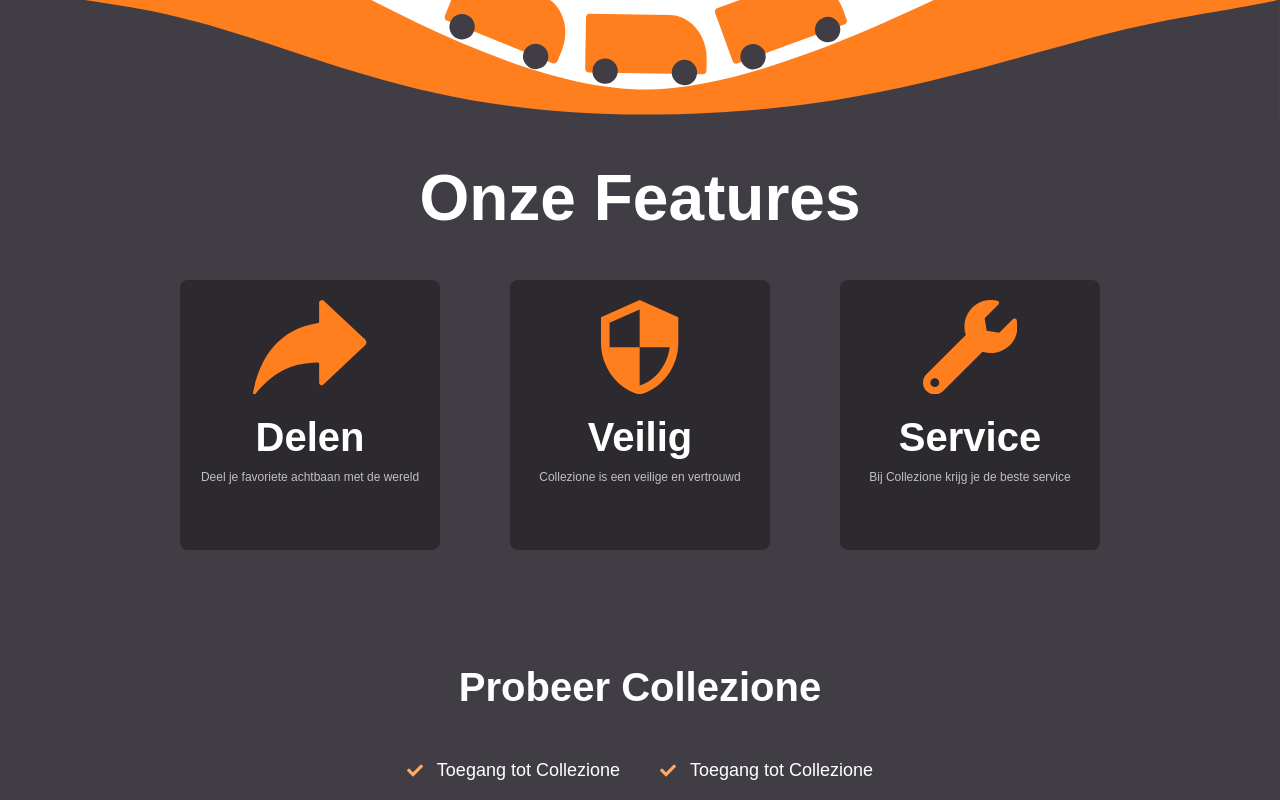
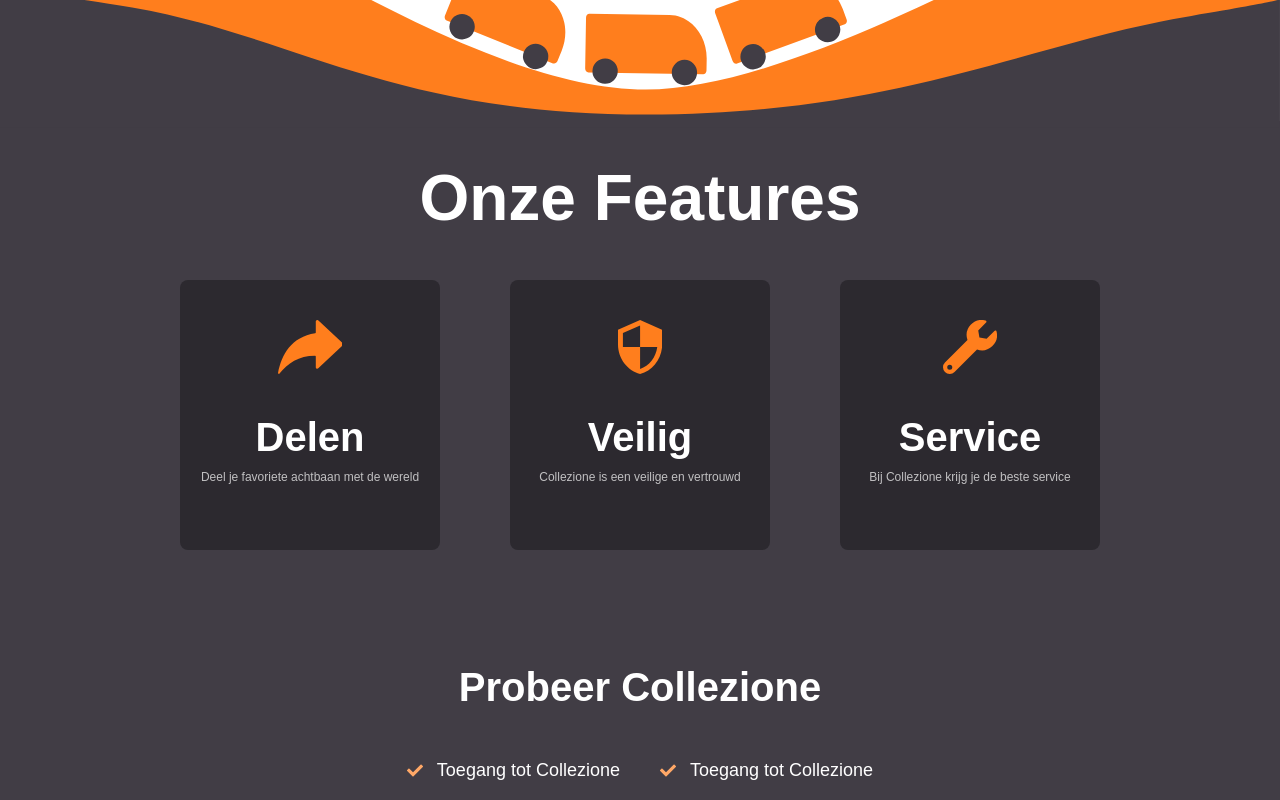
Before and after one commit to ScottZ2004/Collezione, a React (Create React App) app: page / in a window 1280 px wide. Shown: the part 1503-2303 px from the top of the page. Built offline with nearby package versions, Linux system fonts and the light colour scheme; a web font is replaced by a local one.

Commit message:
changed size of svg

```diff
--- a/src/Components/Feature/Feature.css
+++ b/src/Components/Feature/Feature.css
@@ -14,7 +14,7 @@
 }
 
 .feature__svg{
-    height: 70%;
+    height: 40%;
     width: auto;
 }
 
```
